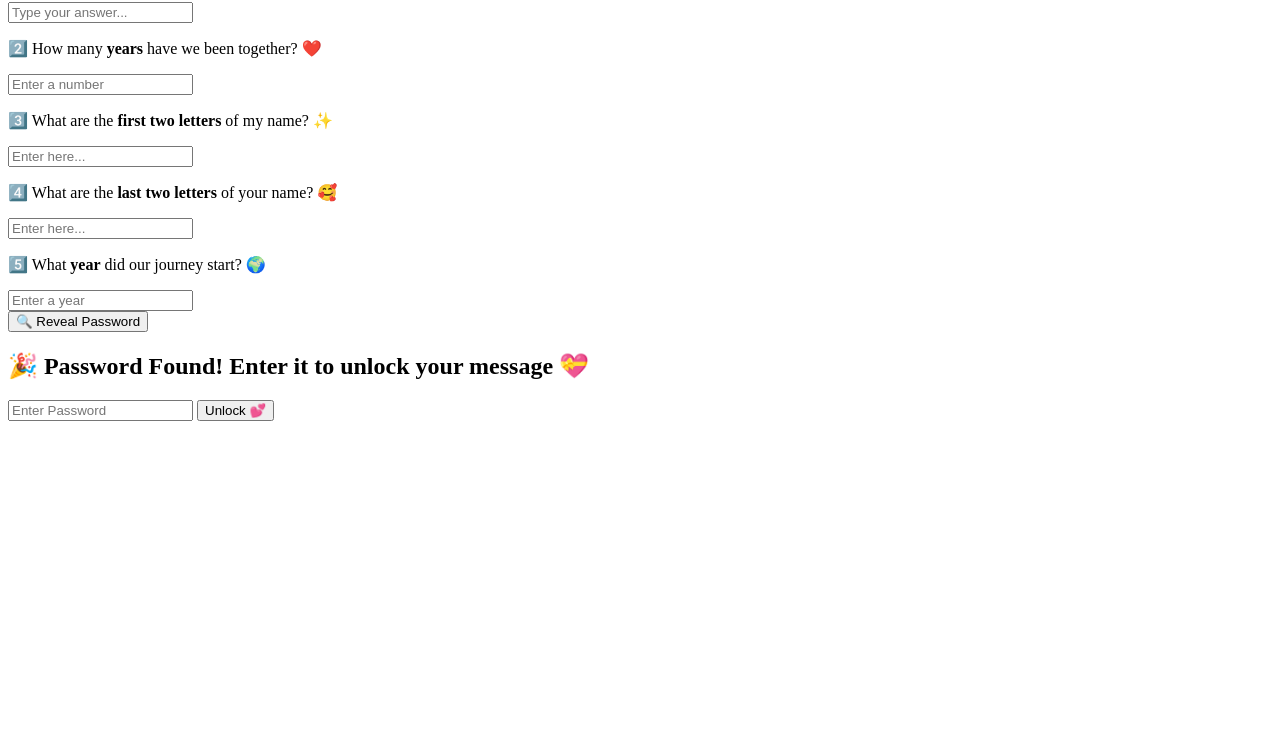
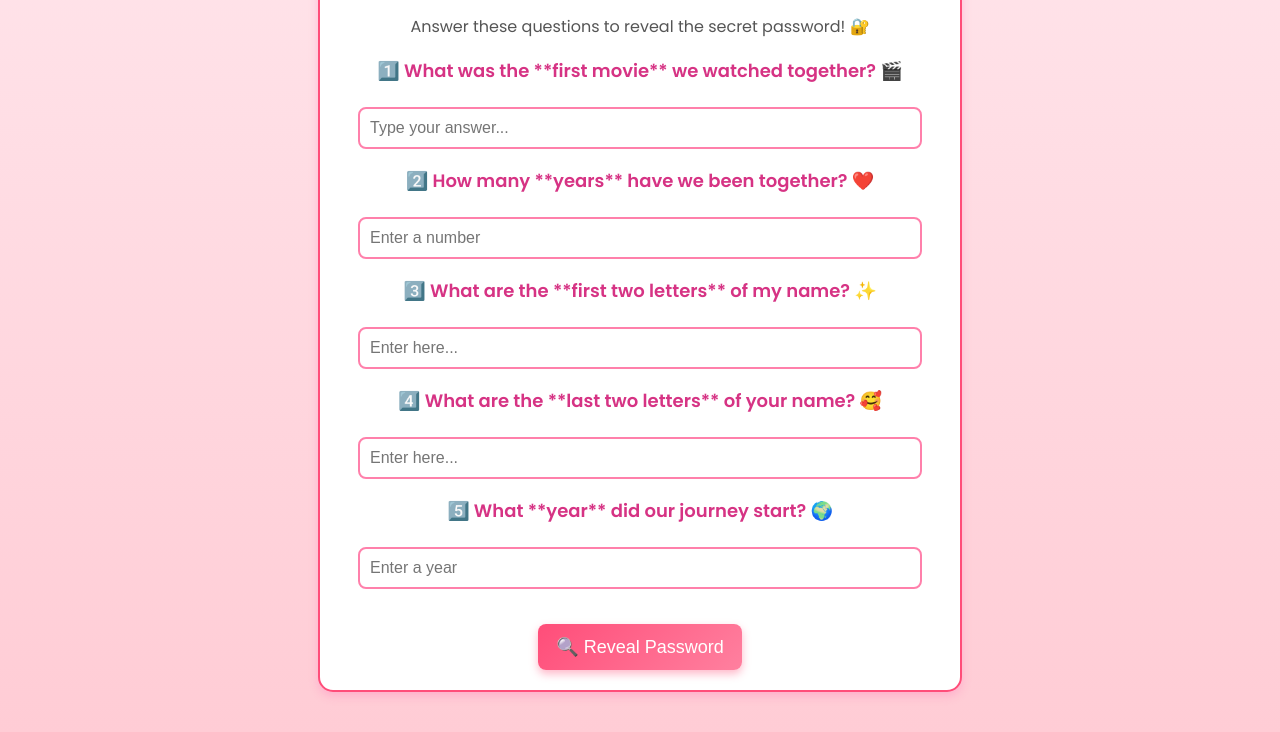
Before and after one commit to Manodharshan-web/cutie, a plain HTML site: page index.html in a window 1280 px wide. Shown: the part 149-881 px from the top of the page. Before the commit the page ends 800 px from the top, so only its background shows below. Drawn offline with Linux system fonts and the light colour scheme.

Commit message:
Update index.html

```diff
--- a/index.html
+++ b/index.html
@@ -4,7 +4,7 @@
     <meta charset="UTF-8">
     <meta name="viewport" content="width=device-width, initial-scale=1.0">
     <title>Valentine's Secret 💖</title>
-    <link rel="stylesheet" href="styles.css">
+    <link rel="stylesheet" href="style.css">
 </head>
 <body>
     <div class="container">
@@ -13,27 +13,27 @@
 
         <div id="quiz">
             <div class="question">
-                <p>1️⃣ What was the <strong>first movie</strong> we watched together? 🎬</p>
+                <p>1️⃣ What was the **first movie** we watched together? 🎬</p>
                 <input type="text" id="q1" placeholder="Type your answer...">
             </div>
 
             <div class="question">
-                <p>2️⃣ How many <strong>years</strong> have we been together? ❤️</p>
+                <p>2️⃣ How many **years** have we been together? ❤️</p>
                 <input type="number" id="q2" placeholder="Enter a number">
             </div>
 
             <div class="question">
-                <p>3️⃣ What are the <strong>first two letters</strong> of my name? ✨</p>
+                <p>3️⃣ What are the **first two letters** of my name? ✨</p>
                 <input type="text" id="q3" placeholder="Enter here...">
             </div>
 
             <div class="question">
-                <p>4️⃣ What are the <strong>last two letters</strong> of your name? 🥰</p>
+                <p>4️⃣ What are the **last two letters** of your name? 🥰</p>
                 <input type="text" id="q4" placeholder="Enter here...">
             </div>
 
             <div class="question">
-                <p>5️⃣ What <strong>year</strong> did our journey start? 🌍</p>
+                <p>5️⃣ What **year** did our journey start? 🌍</p>
                 <input type="number" id="q5" placeholder="Enter a year">
             </div>
 
```
